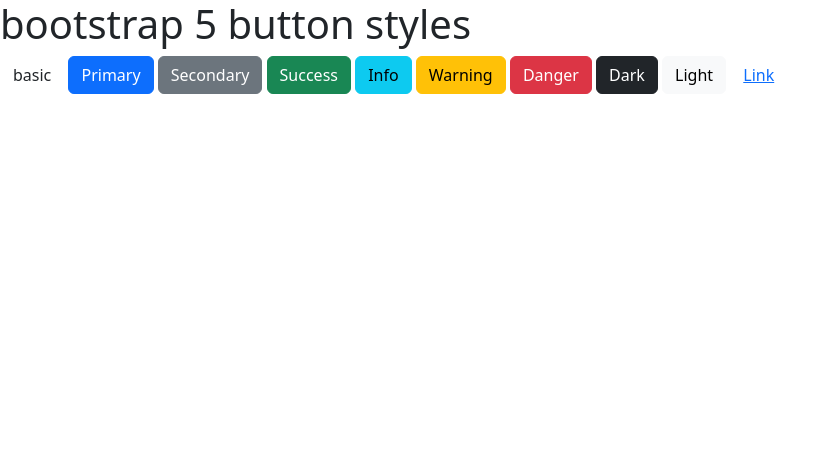
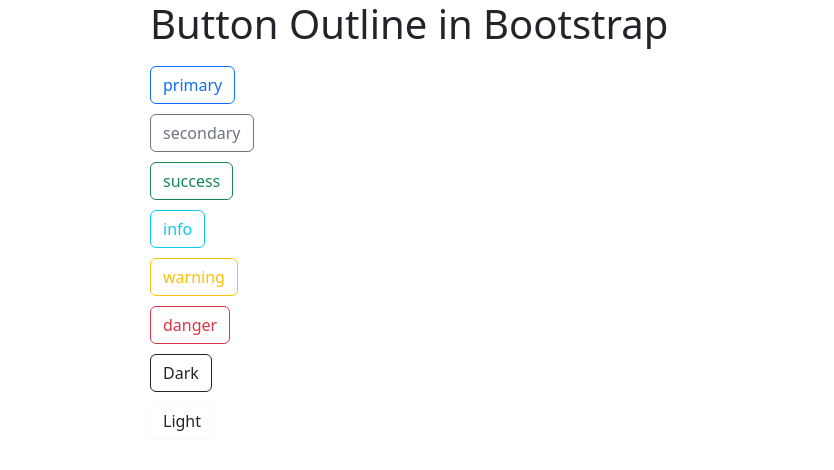
Before and after one commit to jogindrakumar/bootstrap-learning, a plain HTML site: page buttons.html in a window 1280 px wide. Shown: the whole page, without its empty margins (0-834 px from the left). Drawn offline with nearby package versions, Linux system fonts and the light colour scheme.

Commit message:
bootstrap-btn-outline

```diff
--- a/buttons.html
+++ b/buttons.html
@@ -6,13 +6,23 @@
     <meta http-equiv="X-UA-Compatible" content="IE=edge">
     <meta name="viewport" content="width=device-width, initial-scale=1.0">
     <title>Bootstrap 5 Buttons</title>
+
     <!-- bootstrap CDN Link -->
     <link rel="stylesheet" href="https://cdn.jsdelivr.net/npm/bootstrap@5.3.0-alpha3/dist/css/bootstrap.min.css">
+    <style>
+        body {
+            margin-left: 150px;
+        }
+
+        button {
+            margin-top: 10px;
+        }
+    </style>
 </head>
 
 <body>
 
-    <h1>bootstrap 5 button styles</h1>
+    <!-- <h1>bootstrap 5 button styles</h1>
     <button class="btn">basic</button>
     <button class="btn btn-primary">Primary</button>
     <button class="btn btn-secondary">Secondary</button>
@@ -22,7 +32,18 @@
     <button class="btn btn-danger">Danger</button>
     <button class="btn btn-dark">Dark</button>
     <button class="btn btn-light">Light</button>
-    <button class="btn btn-link">Link</button>
+    <button class="btn btn-link">Link</button> -->
+
+    <h1>Button Outline in Bootstrap</h1>
+    <button class="btn btn-outline-primary">primary</button> <br>
+    <button class="btn btn-outline-secondary">secondary</button><br>
+    <button class="btn btn-outline-success">success</button><br>
+    <button class="btn btn-outline-info">info</button><br>
+    <button class="btn btn-outline-warning">warning</button><br>
+    <button class="btn btn-outline-danger">danger</button><br>
+    <button class="btn btn-outline-dark">Dark</button><br>
+    <button class="btn btn-outline-light text-dark">Light</button>
+
 
 </body>
 
```
